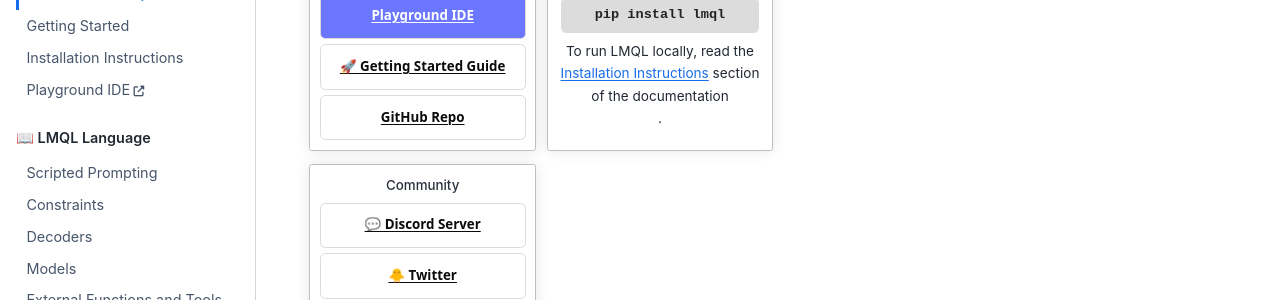
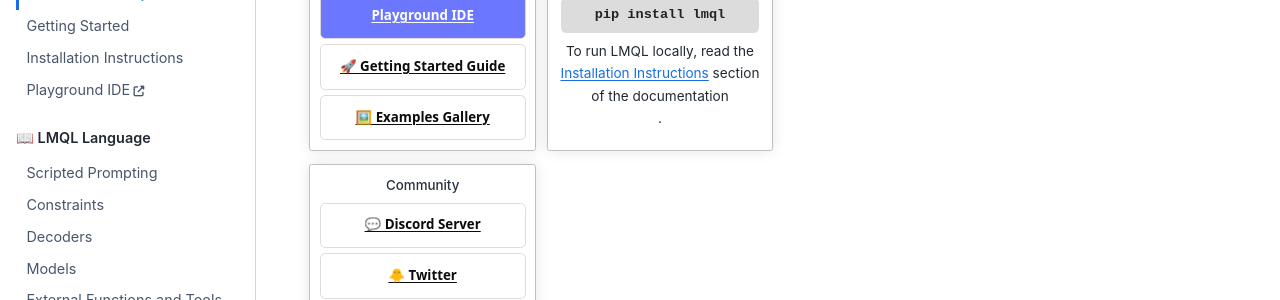
Before and after one commit to ilovechallenge/Python_LLM_AI, a Sphinx documentation site: the page built from docs/source/index.rst, in a window 1280 px wide and 900 px high, scrolled down 425 px. Shown: the part 152-452 px from the top of the window. Built offline with Sphinx 7.4.7 and the Sphinx Book theme 1.1.4, drawn with Linux system fonts in a browser that asks for light colours; pages that are not in the unit, such as notebooks, are missing from menus.

Commit message:
examples gallery link

```diff
--- a/docs/source/index.rst
+++ b/docs/source/index.rst
@@ -28,8 +28,8 @@
           <a href="quickstart.html">
             🚀 Getting Started Guide
           </a>
-          <a href="https://github.com/eth-sri/lmql">
-            GitHub Repo
+          <a href="https://lmql.ai">
+            🖼️ Examples Gallery
           </a>
         </div>
 
```
Also changed, not shown: docs/source/language/decoders.md (+1 -1 lines).
